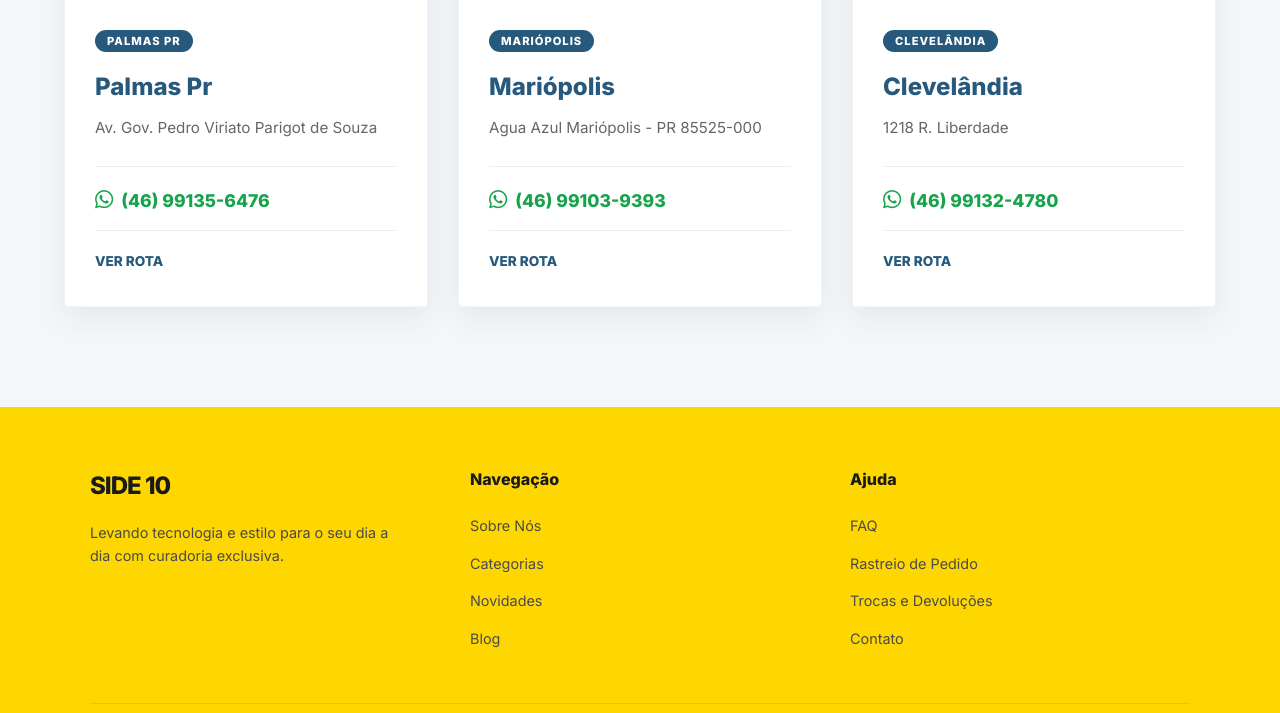
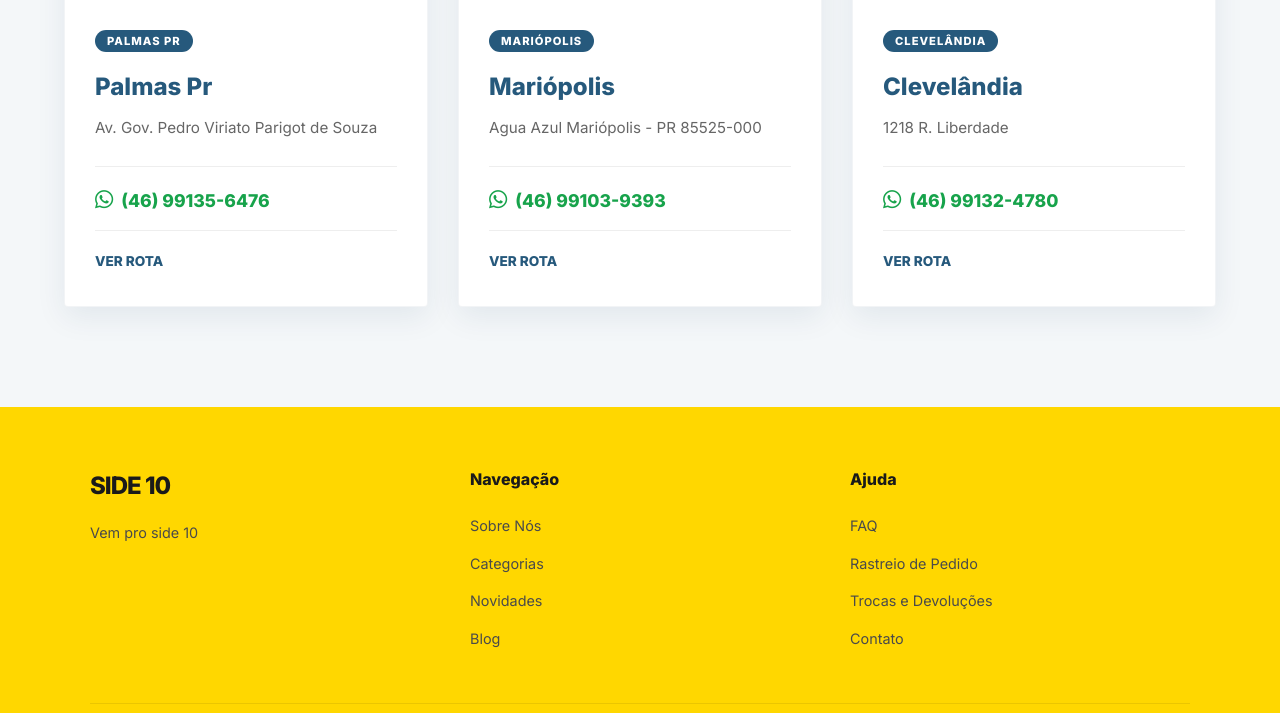
Before and after one commit to beeled055-maker/side10, a plain HTML site: page index.html in a window 1280 px wide. Shown: the part 2898-3611 px from the top of the page. Drawn offline with nearby package versions, Linux system fonts and the light colour scheme.

Commit message:
Update index.html

```diff
--- a/index.html
+++ b/index.html
@@ -1985,7 +1985,7 @@
         <div class="footer-container">
             <div class="footer-brand">
                 <h2>Side 10</h2>
-                <p>Levando tecnologia e estilo para o seu dia a dia com curadoria exclusiva.</p>
+                <p>Vem pro side 10</p>
             </div>
 
             <div class="footer-links">
```
